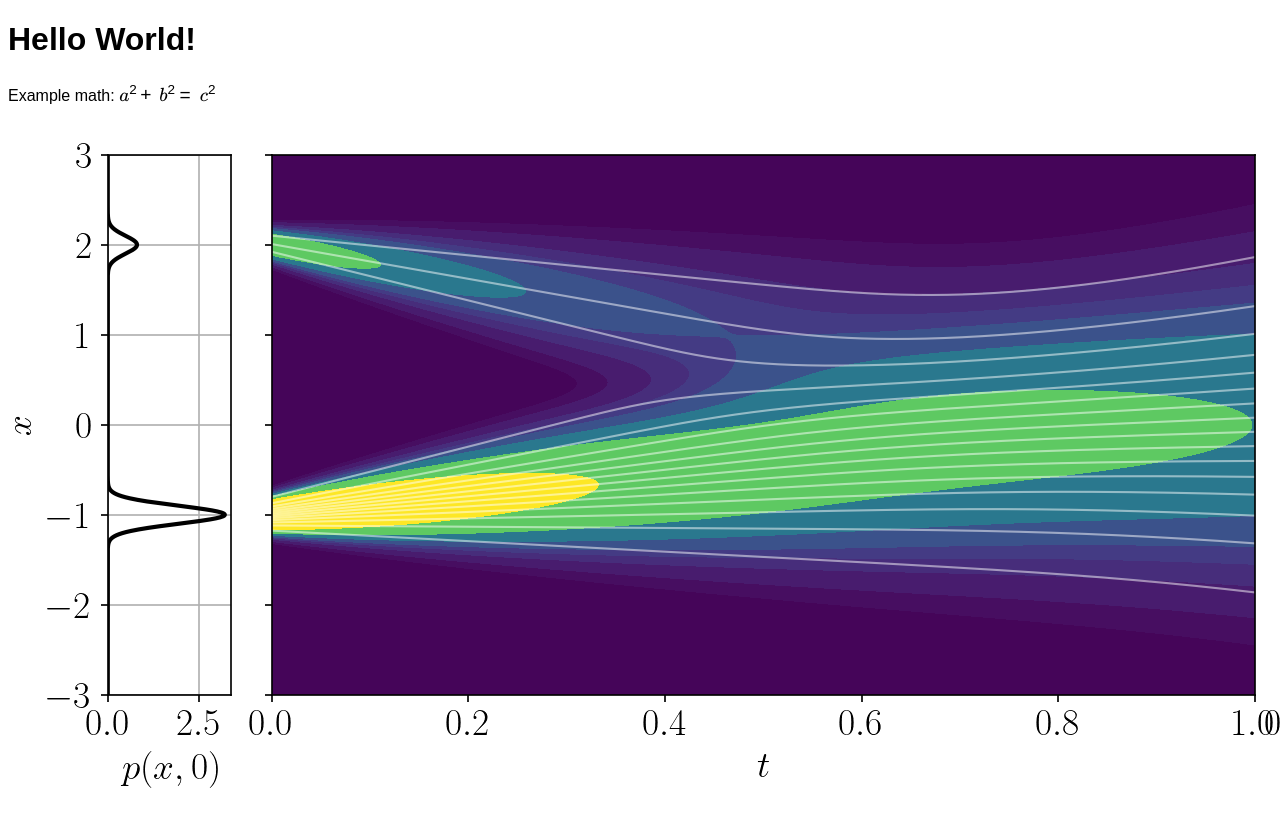
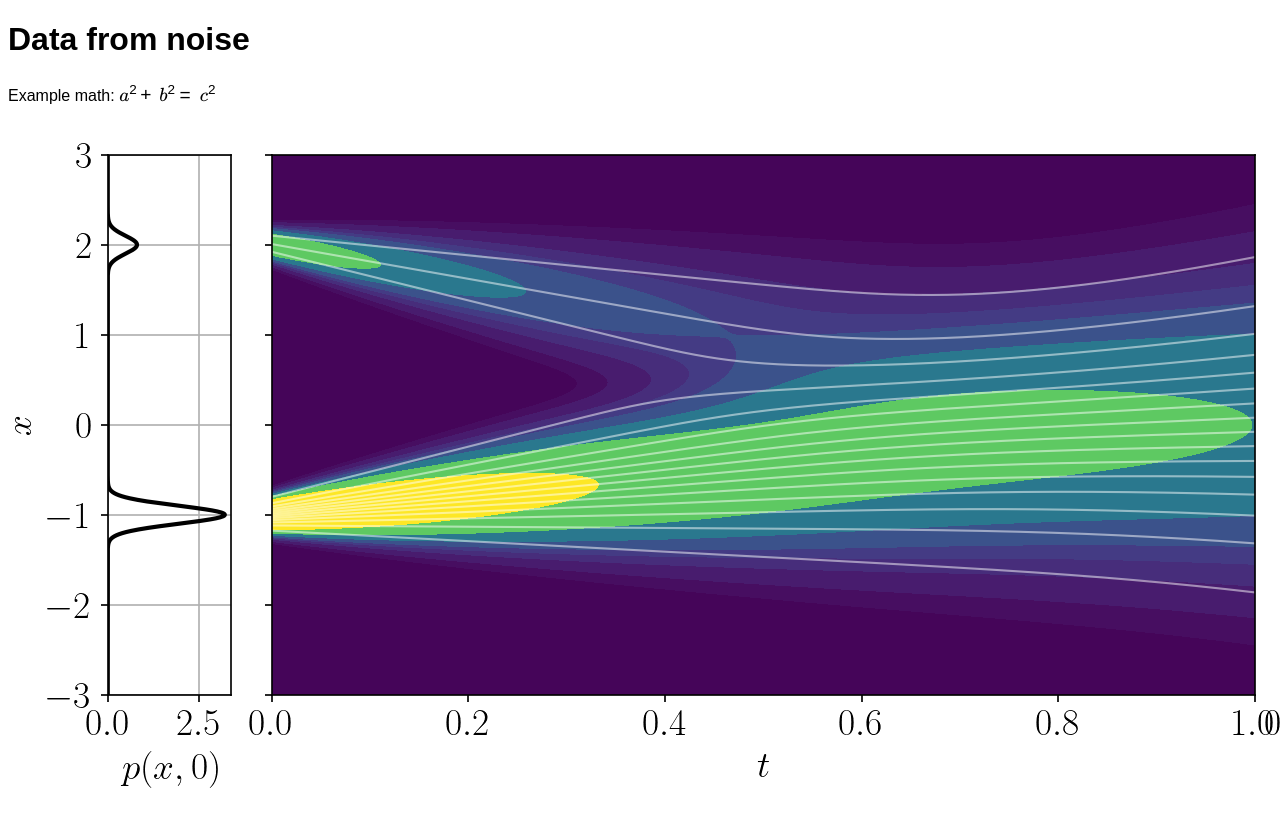
Before and after one commit to allaisandrea/allaisandrea.github.io, a Jekyll site: the page built from pages/data_from_noise/index.md, in a window 1280 px wide. Shown: the top 827 px of the page. Built offline with Jekyll 4.4.1, drawn with Linux system fonts in a browser that asks for light colours.

Commit message:
Use markdown

```diff
--- a/pages/data_from_noise/index.html
+++ b/pages/data_from_noise/index.md
@@ -2,6 +2,8 @@
 layout: default
 title: Home
 ---
-<h1>Hello World!</h1>
-<p> Example math: \(a^2 + b^2 = c^2\) </p>
+# Data from noise
+
+Example math: $$a^2 + b^2 = c^2$$
+
 <img src="flow_matching.png"/>
```
